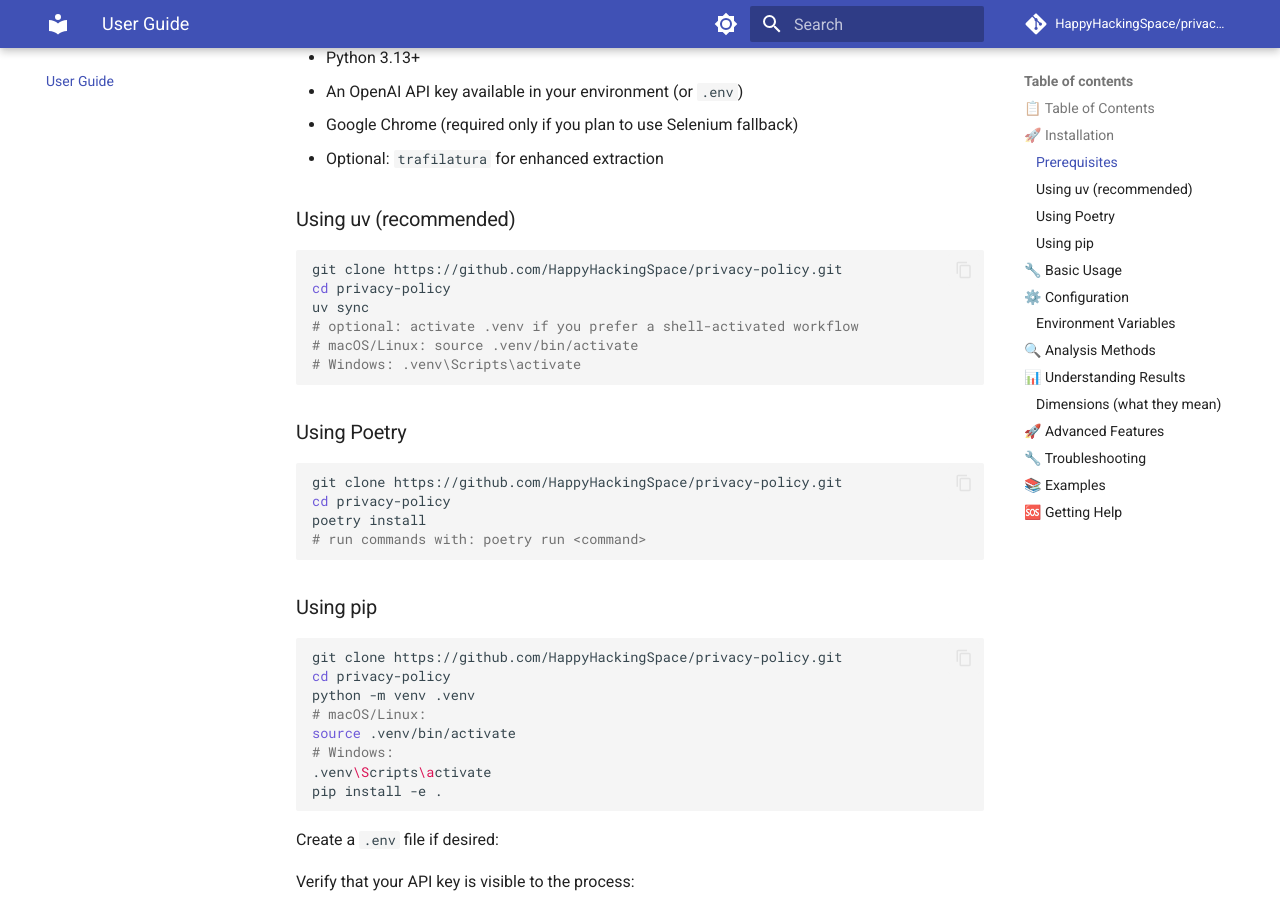
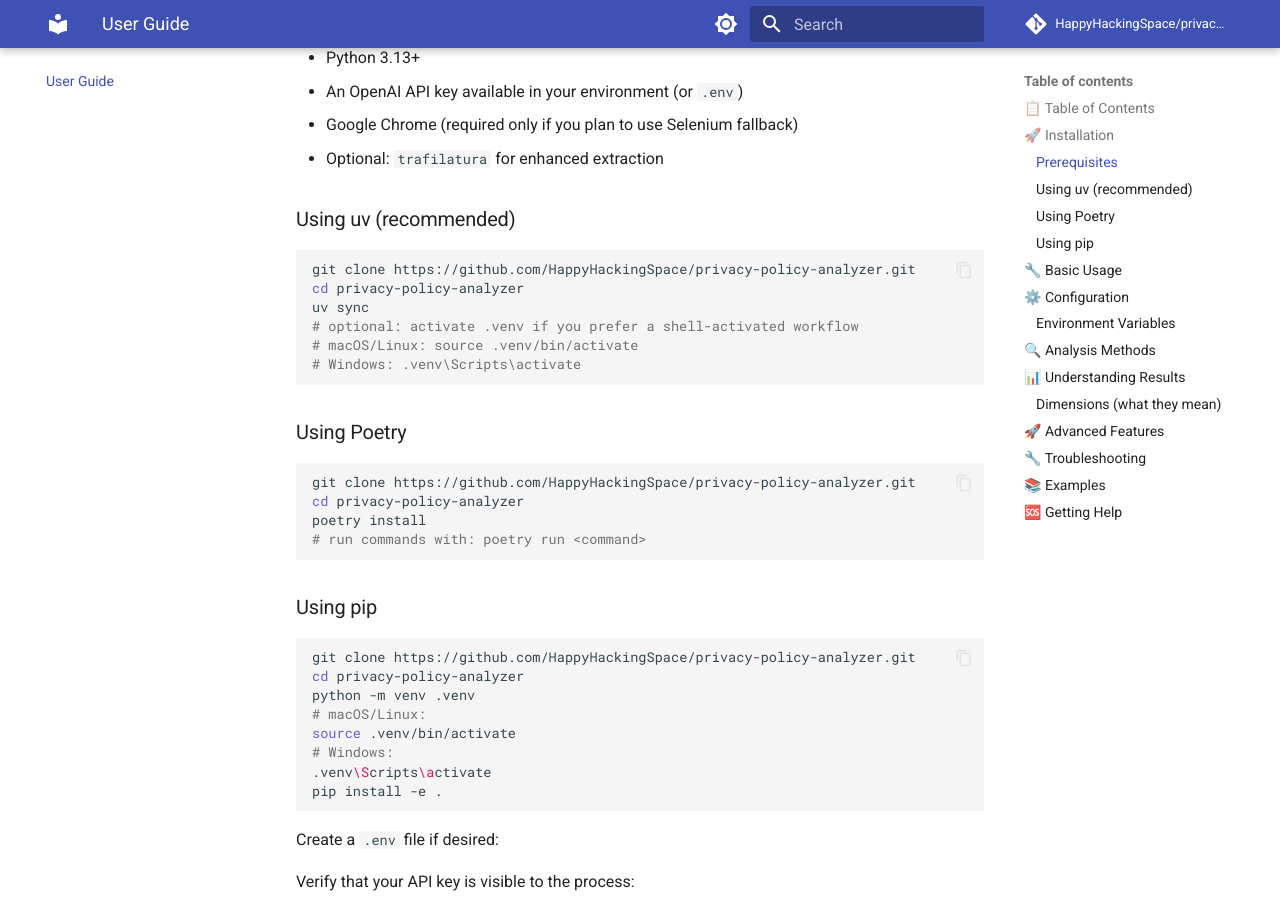
Before and after one commit to HappyHackingSpace/privacy-policy, an MkDocs documentation site: the page built from docs/user-guide.md, in a window 1280 px wide and 900 px high, scrolled down 756 px. Built offline with MkDocs 1.6.1 and Material for MkDocs 9.7.7, drawn with Linux system fonts in a browser that asks for light colours; comment, search, counter and statistics services are not loaded.

Commit message:
chore: rename repository references to privacy-policy-analyzer

````diff
--- a/docs/user-guide.md
+++ b/docs/user-guide.md
@@ -26,8 +26,8 @@
 ### Using uv (recommended)
 
 ```bash
-git clone https://github.com/HappyHackingSpace/privacy-policy.git
-cd privacy-policy
+git clone https://github.com/HappyHackingSpace/privacy-policy-analyzer.git
+cd privacy-policy-analyzer
 uv sync
 # optional: activate .venv if you prefer a shell-activated workflow
 # macOS/Linux: source .venv/bin/activate
@@ -37,8 +37,8 @@
 ### Using Poetry
 
 ```bash
-git clone https://github.com/HappyHackingSpace/privacy-policy.git
-cd privacy-policy
+git clone https://github.com/HappyHackingSpace/privacy-policy-analyzer.git
+cd privacy-policy-analyzer
 poetry install
 # run commands with: poetry run <command>
 ```
@@ -46,8 +46,8 @@
 ### Using pip
 
 ```bash
-git clone https://github.com/HappyHackingSpace/privacy-policy.git
-cd privacy-policy
+git clone https://github.com/HappyHackingSpace/privacy-policy-analyzer.git
+cd privacy-policy-analyzer
 python -m venv .venv
 # macOS/Linux:
 source .venv/bin/activate
@@ -225,8 +225,8 @@
 ## 🆘 Getting Help
 
 - **Documentation**: Check the [API Reference](api.md) for detailed API documentation
-- **Issues**: Report bugs on [GitHub Issues](https://github.com/HappyHackingSpace/privacy-policy/issues)
-- **Discussions**: Join community discussions on [GitHub Discussions](https://github.com/HappyHackingSpace/privacy-policy/discussions)
+- **Issues**: Report bugs on [GitHub Issues](https://github.com/HappyHackingSpace/privacy-policy-analyzer/issues)
+- **Discussions**: Join community discussions on [GitHub Discussions](https://github.com/HappyHackingSpace/privacy-policy-analyzer/discussions)
 - **Discord**: Join our [Happy Hacking Space Discord](https://discord.gg/happyhackingspace)
 
 ---
--- a/mkdocs.yaml
+++ b/mkdocs.yaml
@@ -1,10 +1,10 @@
 site_name: Privacy Policy Analyzer
 site_description: A tool for analyzing privacy policies using AI
 site_author: Happy Hacking Space
-site_url: https://happyhackingspace.github.io/privacy-policy
+site_url: https://happyhackingspace.github.io/privacy-policy-analyzer
 
-repo_name: HappyHackingSpace/privacy-policy
-repo_url: https://github.com/HappyHackingSpace/privacy-policy
+repo_name: HappyHackingSpace/privacy-policy-analyzer
+repo_url: https://github.com/HappyHackingSpace/privacy-policy-analyzer
 edit_uri: edit/main/docs/
 
 theme:
@@ -70,9 +70,9 @@
 extra:
   social:
     - icon: fontawesome/brands/github
-      link: https://github.com/HappyHackingSpace/privacy-policy
+      link: https://github.com/HappyHackingSpace/privacy-policy-analyzer
     - icon: fontawesome/brands/python
-      link: https://pypi.org/project/privacy-policy/
+      link: https://pypi.org/project/privacy-policy-analyzer/
     - icon: fontawesome/brands/discord
       link: https://discord.gg/happyhackingspace
 
--- a/pyproject.toml
+++ b/pyproject.toml
@@ -1,5 +1,5 @@
 [project]
-name = "privacy-policy"
+name = "privacy-policy-analyzer"
 version = "0.1.0"
 description = "Add your description here"
 readme = "README.md"
````
Also changed, not shown: README.md (+16 -16 lines), docs/contributing.md (+4 -4 lines), docs/index.md (+4 -4 lines), 2 other files.
